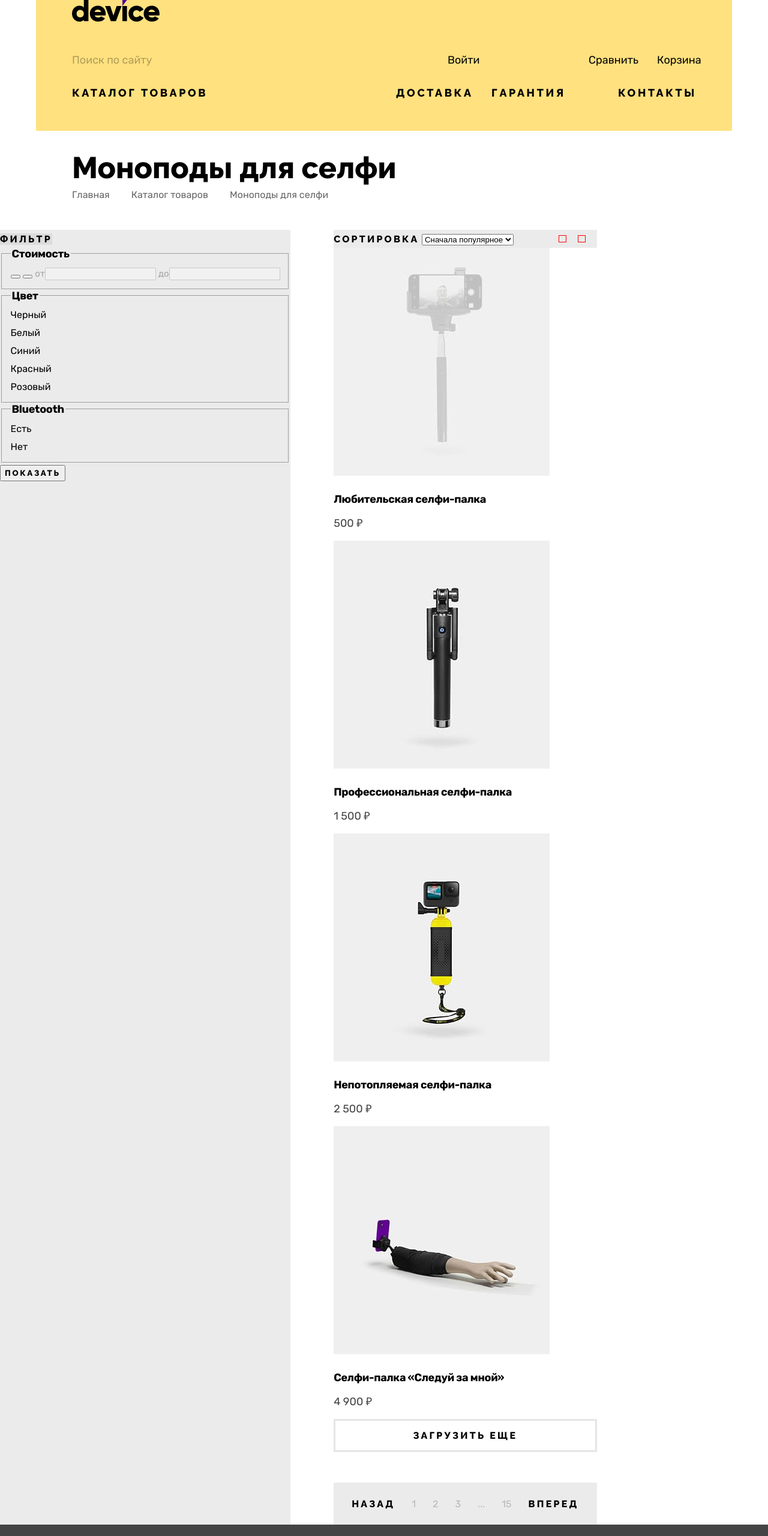
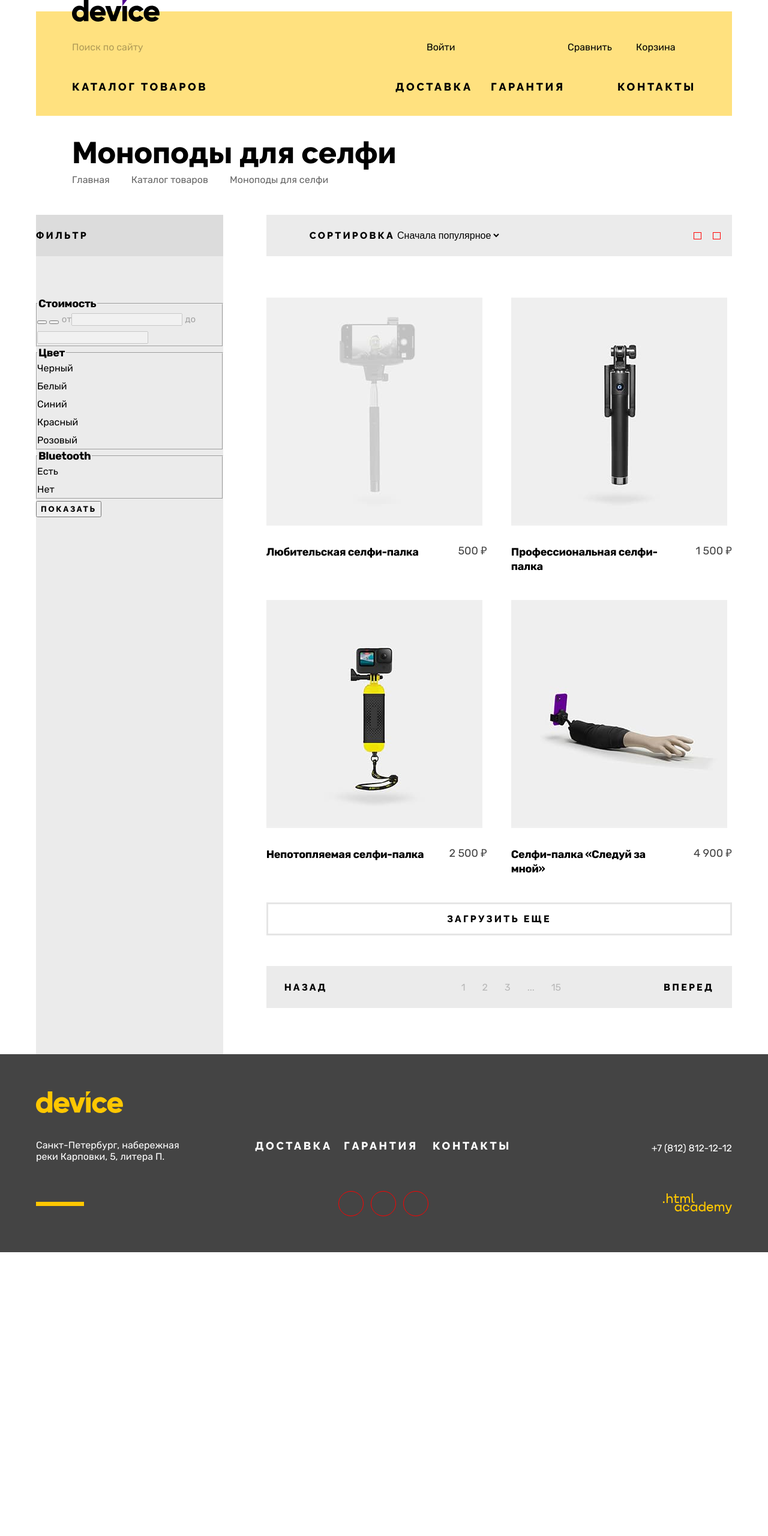
Before and after one commit to vbratsyun/1890797-device-32, a plain HTML site: page catalog.html in a window 1280 px wide. Shown: the top 2560 px of the page at 60% size. After the commit the page ends 2087 px from the top, so only its background shows below. Drawn offline with Linux system fonts and the light colour scheme.

Commit message:
Постройка мелких сеток на гридах для подходящих компонентов

```diff
--- a/catalog.html
+++ b/catalog.html
@@ -7,8 +7,8 @@
   </head>
   <body>
     <!-- Вводная часть сайта -->
-    <header class="page-header page-header-catalog">
-      <div class="header-container">
+    <header class="page-header">
+      <div class="container header-container page-header-catalog">
         <a class="header-logo" href="https://htmlacademy.ru/">
           <img
             class="header-logo-image"
@@ -31,7 +31,7 @@
             <a class="user-navigation-link" href="#">Корзина</a>
           </li>
         </ul>
-        <nav class="main-navigation">
+        <nav class="main-navigation main-navigation-catalog">
           <ul class="main-navigation-list catalog-navigation-list">
             <li class="main-navigation-item catalog-item">
               <a class="main-navigation-link" href="catalog.html"
@@ -54,9 +54,9 @@
       </div>
     </header>
 
-    <main class="main-inner main-container">
+    <main class="main-inner">
+      <div class="container">
         <!-- Шапка -->
-      <div class="page-container">
         <header class="inner-header">
           <h1 class="inner-header-title">Моноподы для селфи</h1>
           <ul class="breadcrumbs-list">
@@ -73,12 +73,10 @@
             </li>
           </ul>
         </header>
-      </div>
 
         <!-- Список фильтров -->
         <section class="catalog-product">
           <h2 class="visually-hidden" hidden>Список товаров с фильтрами</h2>
-
           <!-- Фильтрация левая -->
           <form
             class="catalog-filter"
@@ -208,11 +206,13 @@
             </button>
           </form>
 
+          <div class="catalog-right-column">
             <!-- Сортировка -->
-        <div class="catalog-right-column">
             <div class="sorting-container">
               <form class="sorting-type">
-              <label class="sorting-type-title" for="sorting">Сортировка</label>
+                <label class="sorting-type-title" for="sorting"
+                  >Сортировка</label
+                >
                 <select class="selected-control" id="sorting" name="sorting">
                   <option value="popular">Сначала популярное</option>
                 </select>
@@ -227,7 +227,8 @@
                 <span class="visually-hidden">Сортировать по убыванию</span>
               </a>
             </div>
-
+            <!-- Список товаров  -->
+            <div class="product">
               <div class="product-card">
                 <a class="product-card-link product-card-active" href="#">
                   <img
@@ -237,8 +238,8 @@
                     height="380"
                     alt=""
                   />
+                </a>
                 <h3 class="product-card-title">Любительская селфи-палка</h3>
-            </a>
                 <p class="product-card-price">500 ₽</p>
               </div>
               <div class="product-card">
@@ -250,8 +251,9 @@
                     height="380"
                     alt=""
                   />
+                </a>
                 <h3 class="product-card-title">Профессиональная селфи-палка</h3>
-            </a>
+
                 <p class="product-card-price">1 500 ₽</p>
               </div>
               <div class="product-card">
@@ -263,8 +265,9 @@
                     height="380"
                     alt=""
                   />
+                </a>
                 <h3 class="product-card-title">Непотопляемая селфи-палка</h3>
-            </a>
+
                 <p class="product-card-price">2 500 ₽</p>
               </div>
               <div class="product-card">
@@ -276,19 +279,21 @@
                     height="380"
                     alt=""
                   />
+                </a>
                 <h3 class="product-card-title">Селфи-палка «Следуй за мной»</h3>
-            </a>
+
                 <p class="product-card-price">4 900 ₽</p>
+              </div>
+              <button class="button button-show-more" type="button">
+                Загрузить еще
+              </button>
             </div>
 
             <div class="pagination-container">
-            <button class="button button-show-more" type="button">
-              Загрузить еще
-            </button>
               <ul class="pagination-list">
                 <li class="pagination-item">
-                <a class="pagination-link pagination-prev pagination-disabled">
-                  <span class="pagination-text">Назад</span>
+                  <a class="pagination-link pagination-disabled">
+                    <span class="pagination-text pagination-prev">Назад</span>
                   </a>
                 </li>
                 <li class="pagination-item">
@@ -317,19 +322,20 @@
                   </a>
                 </li>
                 <li class="pagination-item">
-                <a class="pagination-link pagination-next" href="#">
-                  <span class="pagination-text">Вперед</span>
+                  <a class="pagination-link" href="#">
+                    <span class="pagination-text pagination-next">Вперед</span>
                   </a>
                 </li>
               </ul>
             </div>
           </div>
         </section>
+      </div>
     </main>
 
     <!-- Заключительная часть сайта -->
     <footer class="page-footer">
-      <div class="footer-container">
+      <div class="container">
         <a class="footer-logo" href="https://htmlacademy.ru/">
           <img
             class="footer-logo-image"
@@ -363,9 +369,11 @@
           </address>
         </section>
         <section class="footer-social">
+          <div class="horizontal-yellow-line"></div>
           <div class="footer-wrapper-social">
             <h2 class="visually-hidden">Интернет-магазин в социальных сетях</h2>
           </div>
+
           <ul class="footer-social-list">
             <li class="footer-social-item">
               <a class="button" href="http://www.facebook.com/htmlacademy">
--- a/css/styles.css
+++ b/css/styles.css
@@ -32,13 +32,13 @@ html {
   height: 100%;
 }
 body {
-  margin: 0;
   display: flex;
   flex-direction: column;
   min-height: 100%;
   font-family: Rubik, Arial, Helvetica, sans-serif;
   font-size: 18px;
   line-height: 30px;
+  margin: 0;
   color: #444444;
   background-color: #ffffff;
 }
@@ -52,20 +52,16 @@ body {
   clip: rect(0 0 0 0);
   overflow: hidden;
 }
-.main-container,
 .footer-wrapper-social {
   flex-grow: 1;
 }
-.header-container,
-.page-container,
-.footer-container {
+
+/* Container */
+.container {
   width: 1160px;
   margin: 0 auto;
 }
-.header-logo-image {
-  display: block;
-  margin-left: 60px;
-}
+/* List */
 .user-navigation-list,
 .slider-pagination-list,
 .slider-text-list,
@@ -83,24 +79,7 @@ body {
   margin: 0;
   padding: 0;
 }
-.user-navigation-list,
-.main-navigation-list,
-.breadcrumbs-list {
-  display: flex;
-  flex-wrap: wrap;
-}
-.user-navigation-link,
-.pagination-button,
-.main-navigation-link {
-  display: block;
-}
-.header-container,
-.user-navigation-link,
-.main-navigation-link {
-  color: #000000;
-  background-color: #ffe17f;
-  text-decoration: none;
-}
+/* Font */
 .main-navigation-link,
 .footer-navigation-link,
 .slider-slogan,
@@ -117,12 +96,31 @@ body {
 .pagination-text {
   font-family: Raleway, Helvetica, Arial, sans-serif;
 }
+/* Flex  */
+.user-navigation-list,
+.main-navigation-list,
+.breadcrumbs-list {
+  display: flex;
+  flex-wrap: wrap;
+}
+/* Block  */
+.header-logo-image,
+.user-navigation-link,
+.pagination-button,
 .main-navigation-link,
-.footer-navigation-link {
+.product-item-link {
+  display: block;
+}
+/* Button  */
+.button {
   line-height: 21px;
   letter-spacing: 0.2em;
+  text-align: center;
   text-transform: uppercase;
+  text-decoration: none;
+  color: #000000;
 }
+/* Title  */
 .slider-slogan,
 .services-link-title,
 .about-us-title,
@@ -133,17 +131,20 @@ body {
   line-height: 50px;
   color: #000000;
 }
-.button {
+.header-container,
+.user-navigation-link,
+.main-navigation-link {
+  color: #000000;
+  background-color: #ffe17f;
+  text-decoration: none;
+}
+.main-navigation-link,
+.footer-navigation-link {
   line-height: 21px;
   letter-spacing: 0.2em;
-  text-align: center;
   text-transform: uppercase;
-  text-decoration: none;
-  color: #000000;
 }
 .slider,
-.category-product-list,
-.about-shop-container,
 .subscription-block,
 .subscription-form,
 .footer-social,
@@ -152,14 +153,43 @@ body {
   justify-content: space-between;
 }
 .product-item-link,
+.category-title-link,
 .product-card-link,
 .pagination-link {
   text-decoration: none;
 }
+
+/* <!-- Вводная часть сайта --> */
+.header-container {
+  display: grid;
+  grid-template-columns: 60px auto 60px;
+  grid-template-rows: repeat(3, auto);
+  margin-top: 19px;
+}
+.header-logo {
+  grid-row: 1/2;
+  grid-column: 2/3;
+}
+.header-logo-image {
+  position: absolute;
+  top: 0;
+}
+.user-navigation-list {
+  grid-row: 2/3;
+  grid-column: 2/3;
+  margin-top: 48px;
+  margin-bottom: 44px;
+}
+.user-navigation-link {
+  font-size: 16px;
+  line-height: 23px;
+}
+.main-navigation {
+  grid-row: 3/4;
+  grid-column: 2/3;
+  margin-bottom: 167px;
+}
 /* Пользовательское меню - user-navigation-list */
-.user-navigation-list {
-  padding: 49px 25px 0 60px;
-}
 .search-item {
   min-width: 480px; /*указала размеры только тектовой части без учеба иконки*/
   flex-grow: 1;
@@ -177,16 +207,13 @@ body {
   min-width: 100px; /*указала размеры только тектовой части без учеба иконки*/
 }
 /* Основное меню - main-navigation*/
-.main-navigation-list {
-  padding: 29px 59px 152px 60px;
-}
 .delivery-item,
 .warranty-item,
 .contact-item {
   min-width: 140px;
 }
 .catalog-item {
-  min-width: 236px; /*указала размеры только тектовой части без учеба иконки*/
+  min-width: 293px; /*указала размеры только тектовой части без учеба иконки*/
   flex-grow: 1;
 }
 .delivery-item {
@@ -201,7 +228,15 @@ body {
 
 /* Слайдер в две колонки - slider*/
 .slider {
+  display: grid;
+  grid-template-columns: 560px 560px;
+  align-items: flex-start;
+  column-gap: 40px;
   margin-bottom: 70px;
+}
+.slider-image {
+  position: absolute;
+  top: 169px;
 }
 .slider-text-list {
   list-style-type: none;
@@ -220,7 +255,7 @@ body {
   color: #ffffff;
   position: absolute;
   right: 0;
-  top: -80px;
+  top: -70px;
   margin-right: 49px;
 }
 .slider-slogan {
@@ -265,20 +300,25 @@ body {
 .category {
   margin-bottom: 169px;
 }
-.image-color {
+.category-product-list {
+  display: grid;
+  grid-template-columns: repeat(auto-fit, 160px);
+  gap: 40px;
+}
+.category-product-item {
+  display: grid;
+  grid-template-columns: min-content;
+  grid-template-rows: min-content;
+  row-gap: 33px;
+}
+.product-item-link {
   display: flex;
   justify-content: center;
   align-items: center;
   width: 160px;
   height: 160px;
   background-color: #ffe17f;
-}
-.image-monopods {
-  align-items: flex-end;
-}
-.category-product-item {
-  width: 160px;
-  text-align: center;
+  box-sizing: border-box;
 }
 .category-product-title {
   font-size: 18px;
@@ -286,10 +326,33 @@ body {
   letter-spacing: -0.02em;
   text-align: left;
   color: #000000;
+  padding: 0;
   padding-bottom: 12px;
   margin: 0;
-  margin-top: 33px;
 }
+.image-monopods {
+  align-self: flex-end;
+}
+/* .category-product-item:hover .product-item-link {
+  background-color: #ffc700;
+}
+.category-product-item:focus .product-item-link {
+  outline: 5px solid #af4fff;
+  background-color: #ffe17f;
+}
+.category-product-item:focus .category-product-title {
+  color: #af4fff;
+}
+.category-product-item:active .product-item-link {
+  outline: none;
+}
+.category-product-item:active img {
+  opacity: 0.3;
+}
+.category-product-item:active .category-product-title {
+  color: #000000;
+  opacity: 0.3;
+} */
 
 /* Сервисы - services*/
 .services,
@@ -299,12 +362,24 @@ body {
   background-color: #f0f0f0;
 }
 .services-block {
-  display: flex;
   position: relative;
   top: -30px;
+  display: grid;
+  grid-template-columns: 360px 560px 1fr;
+  column-gap: 40px;
   background-image: url("../img/delivery.svg");
   background-repeat: no-repeat;
-  background-position-x: 975px; /*для примера сместила пока декоративную картинку немного вправо, потом уберу*/
+  background-position-x: 958px;
+  padding-bottom: 39px;
+}
+.vertical-line {
+  content: " ";
+  position: absolute;
+  top: -70px;
+  left: 277px;
+  width: 7px;
+  height: 319px;
+  background-color: #000000;
 }
 .services-button {
   display: block;
@@ -313,13 +388,9 @@ body {
   margin-bottom: 45px;
 }
 .services-button-current {
-  color: #ffe17f;
   padding: 9px 120px 11px 0;
   margin-top: 10px;
-  background-color: #000000;
-}
-.services-text {
-  margin-left: 140px;
+  margin-bottom: 33px;
 }
 .services-link-title {
   padding-bottom: 20px;
@@ -328,48 +399,48 @@ body {
 }
 .services-link-text {
   max-width: 497px;
-  padding-bottom: 82px;
+  padding-bottom: 75px;
   margin: 0;
-  margin-bottom: 69px;
 }
 
 /* О компании - delivery-product*/
 .delivery-product {
   margin-top: 90px;
+  margin-bottom: 87px;
+}
+.delivery-product-container {
+  display: grid;
+  grid-template-columns: repeat(2, 560px);
+  gap: 97px 40px;
 }
 .delivery-product-button {
-  display: block;
+  grid-column: span 2;
   font-size: 20px;
   line-height: 23px;
-  text-align: center;
   letter-spacing: 0.2em;
   text-transform: uppercase;
   border: none;
   padding: 37px 125px 43px;
-  margin-bottom: 97px;
-}
-.about-shop-container {
-  column-gap: 40px;
 }
 /* Информация о нас - about-us*/
-.about-us {
-  padding-right: 63px;
-}
-.contact-text {
-  padding-right: 62px;
+.horizontal-line {
+  max-width: 80px;
+  height: 7px;
+  background-color: #000000;
+  margin-bottom: 42px;
 }
 .about-us-title,
 .contact-title {
   padding-bottom: 20px;
-  margin: 42px 0 26px 0;
+  margin-bottom: 26px;
 }
-.about-us-text,
-.contact-text {
+.about-us-text {
+  max-width: 497px;
   margin: 0;
-  margin-bottom: 53px;
+  margin-bottom: 26px;
 }
 .last-text {
-  padding-bottom: 22px;
+  padding-bottom: 52px;
 }
 .about-us-item::before {
   content: "\2022"; /* юникод точки */
@@ -395,7 +466,6 @@ body {
   display: block;
   text-align: left;
   margin: 0;
-  margin-bottom: 87px;
 }
 /* Информация о контактах - contact*/
 .contacts-subtitle {
@@ -403,6 +473,10 @@ body {
   font-size: 24px;
   margin: 0;
   margin-bottom: 15px;
+}
+.contact-text {
+  margin: 0;
+  margin-bottom: 30px;
 }
 .contact-address,
 .footer-address,
@@ -419,6 +493,8 @@ body {
   margin-bottom: 30px;
 }
 .contact-schedule-list {
+  margin: 0;
+  padding: 0;
   margin-bottom: 67px;
 }
 
@@ -500,7 +576,18 @@ body {
 .footer-address-text {
   margin-right: 114px;
 }
-.footer-text {
+.footer-text,
+.catalog-filter-head,
+.sorting-type-title,
+.selected-control,
+.breadcrumbs-item-link,
+.catalog-filter-head,
+.control-label,
+.sorting-type-title,
+.pagination-text,
+.pagination-number,
+.button-show-more,
+.pagination-number {
   font-size: 16px;
   line-height: 19px;
   padding: 0;
@@ -531,18 +618,31 @@ body {
   margin: 0;
 }
 .footer-social {
-  margin-bottom: 61px;
+  display: flex;
+  align-items: center;
+}
+.horizontal-yellow-line {
+  margin: 0;
+  padding: 0;
+  min-width: 80px;
+  height: 7px;
+  margin-right: 425px;
+  background-color: #ffc700;
+}
+.footer-social {
+  padding-bottom: 61px;
 }
 .footer-social-list {
   display: flex;
   flex-wrap: wrap;
+  gap: 14px;
 }
 .footer-social-item {
   width: 40px;
   height: 40px;
+  margin: 0;
+  padding: 0;
   border-radius: 50%;
-  margin-right: 14px;
-  margin-bottom: 14px;
   outline: 1px solid red;
 }
 .footer-social-item:nth-child(3n) {
@@ -551,13 +651,17 @@ body {
 .htmlacademy-link {
   margin-left: 392px;
 }
+.htmlacademy-image {
+  display: block;
+}
 
 /* Стили для catalog.html */
 .page-header-catalog {
   margin-bottom: 37px;
 }
-.catalog-navigation-list {
-  padding: 29px 59px 53px 60px;
+.main-navigation-catalog {
+  margin: 0;
+  padding-bottom: 38px;
 }
 .inner-header {
   margin-bottom: 49px;
@@ -577,14 +681,62 @@ body {
   opacity: 0.6;
   margin-right: 36px;
 }
+
+/* Каталог */
+.catalog-product {
+  display: flex;
+}
+.catalog-filter-head,
+.sorting-type-title {
+  color: #000000;
+  letter-spacing: 0.2em;
+  text-transform: uppercase;
+}
+/* <!-- Фильтрация левая --> */
+.catalog-filter-head {
+  display: block;
+  padding-top: 25px;
+  padding-bottom: 25px;
+  margin-bottom: 69px;
+  background-color: #dcdcdc;
+}
+.catalog-filter-group {
+  margin: 0;
+  padding: 0;
+}
+.catalog-filter-title {
+  font-weight: 700;
+  line-height: 20px;
+  letter-spacing: -0.02em;
+  color: #000000;
+  text-transform: capitalize;
+}
+.range-text {
+  font-size: 15px;
+  line-height: 18px;
+  color: #000000;
+  opacity: 0.3;
+}
+
 /* Сортировка */
+.catalog-right-column {
+  margin-left: 72px;
+}
 .sorting-container {
   display: flex;
-  justify-content: space-between;
-  align-items: baseline;
+  padding-top: 25px;
+  padding-bottom: 25px;
+  padding-left: 72px;
+  margin-bottom: 69px;
+  align-items: center;
   background: #ebebeb;
 }
+.selected-control {
+  border: 0;
+  background-color: transparent;
+}
 .sorting-type {
+  display: flex;
   margin-right: auto;
 }
 .sorting-button {
@@ -593,15 +745,6 @@ body {
   height: 10px;
   margin-right: 19px;
   border: 1px solid red;
-}
-
-/* Каталог */
-
-.catalog-product {
-  display: flex;
-}
-.catalog-filter {
-  margin-right: 72px;
 }
 .catalog-filter,
 .sorting-type,
@@ -616,34 +759,23 @@ body {
 .pagination-text,
 .pagination-number,
 .button-show-more {
-  font-size: 16px;
-  line-height: 19px;
   color: #000000;
 }
 
-.catalog-filter-head {
-  letter-spacing: 0.2em;
-  text-transform: uppercase;
-  background-color: #dcdcdc;
+.product {
+  display: grid;
+  grid-template-columns: repeat(2, auto);
+  column-gap: 40px;
 }
-.catalog-filter {
-  background: #ebebeb;
+.product-card {
+  display: grid;
+  grid-template-columns: 280px auto;
+  grid-template-rows: 380px 32px min-content 44px auto;
+  align-items: flex-start;
 }
-
-.catalog-filter-title {
-  font-weight: 700;
-  line-height: 20px;
-  letter-spacing: -0.02em;
-  color: #000000;
-  text-transform: capitalize;
+.product-card-link {
+  grid-column: 1/-1;
 }
-.range-text {
-  font-size: 15px;
-  line-height: 18px;
-  color: #000000;
-  opacity: 0.3;
-}
-
 .product-card-title {
   font-weight: 700;
   line-height: 24px;
@@ -651,14 +783,25 @@ body {
   letter-spacing: -0.02em;
   color: #000000;
   text-decoration: none;
+  margin: 0;
+  grid-column: 1/2;
+  grid-row: 3/4;
 }
 .product-card-price {
   line-height: 21px;
+  margin: 0;
+  grid-column: 2/3;
+  grid-row: 3/4;
+  text-align: right;
+}
+.button-show-more {
+  grid-column: 1/-1;
 }
 /* Пагинация */
 .pagination-container {
   display: flex;
   flex-direction: column;
+  margin-bottom: 77px;
 }
 .button-show-more {
   background: #ffffff;
@@ -675,16 +818,21 @@ body {
 .pagination-list {
   display: flex;
   min-height: 70px;
-  justify-content: space-around;
   align-items: center;
   background-color: #ebebeb;
   margin: 0;
   padding: 0;
-  padding-left: 30px;
-  padding-right: 30px;
 }
-.pagination-item:not(:last-child) {
-  margin-right: 28px;
+.pagination-number {
+  padding: 25px 14px;
+}
+.pagination-prev {
+  margin-right: 209px;
+  padding: 25px 0 25px 30px;
+}
+.pagination-next {
+  margin-left: 157px;
+  padding: 25px 30px 25px 0;
 }
 .pagination-link {
   display: block;
@@ -696,8 +844,6 @@ body {
   text-transform: uppercase;
 }
 .pagination-number {
-  font-size: 16px;
-  line-height: 19px;
   text-align: center;
   color: #444444;
   opacity: 0.3;
```
Also changed, not shown: index.html (+39 -29 lines). Lines whose indentation alone changed are shown as unchanged.
